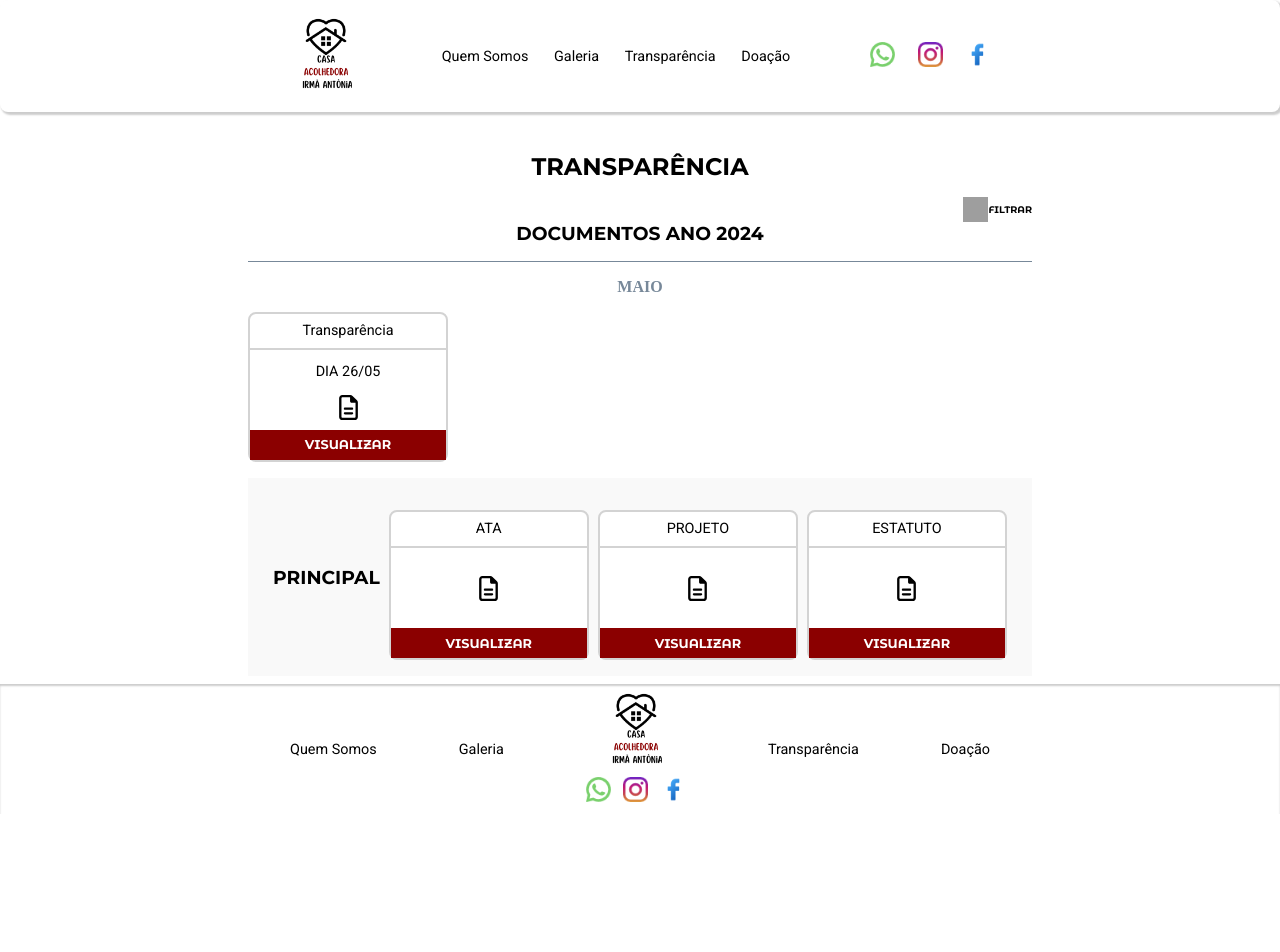
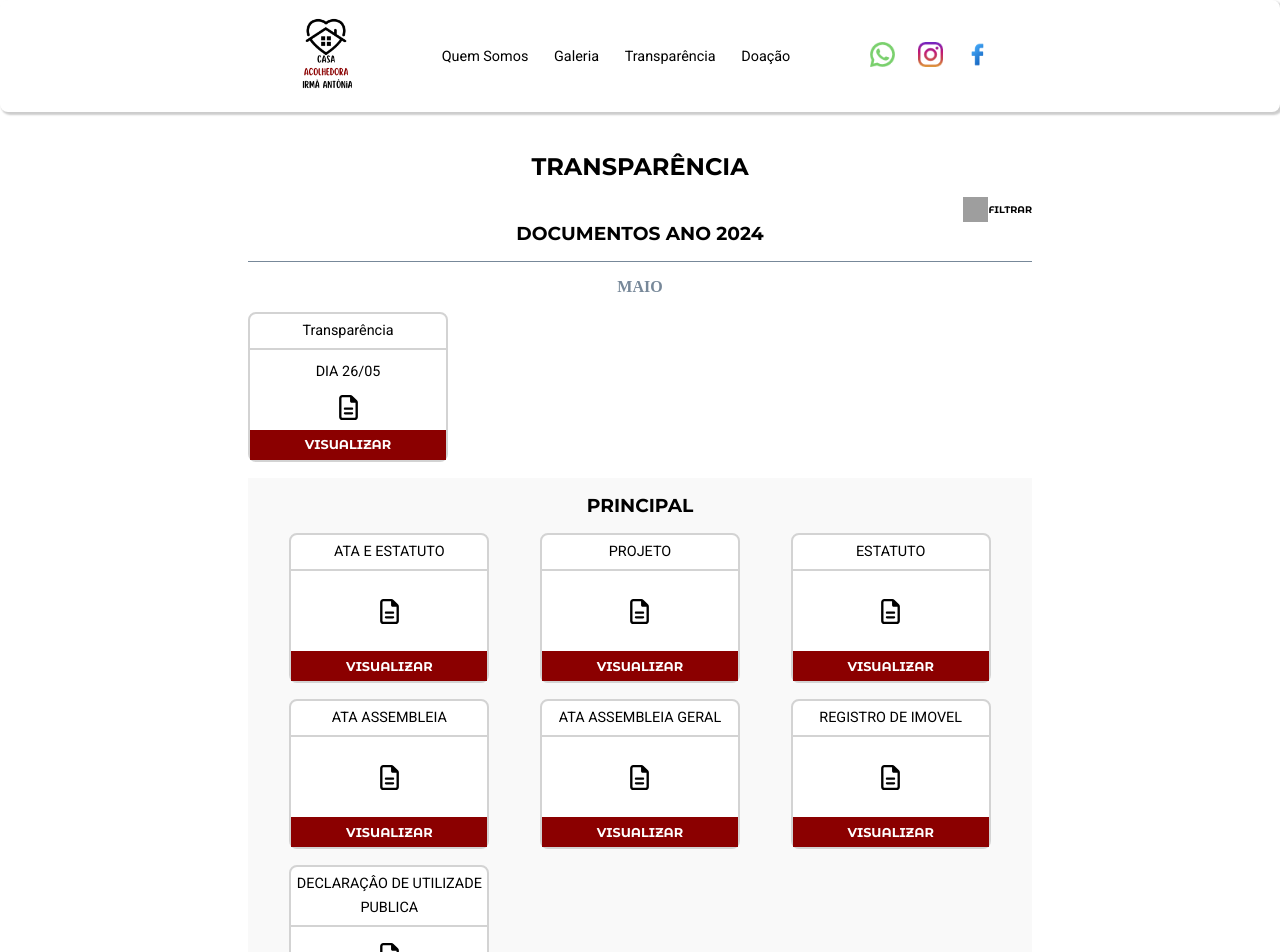
Before and after one commit to MiichaelJose/casa-acolhedoura-irma-antonia, a React (Vite) app: page /transparencia in a window 1280 px wide. Shown: the top 952 px of the page. Before the commit the page ends 814 px from the top, so only its background shows below. Built offline with nearby package versions, Linux system fonts and the light colour scheme; grey boxes are pictures that could not be loaded.

Commit message:
alt home

```diff
--- a/src/components/button/styles.tsx
+++ b/src/components/button/styles.tsx
@@ -10,11 +10,11 @@ export const Link = styled(link)<BotaoProps>`
     display: block;
     background-color: ${(props) => props.backgroundcolor};
     margin-top: 2rem;
-    width: 150px;
     height: 35px;
     line-height: 35px;
     text-decoration: none;
     box-shadow: 2px 2px 2px 2px rgba(0, 0, 0, 0.2);
     border-radius: 0.1rem;
     text-align: center;
+    padding-inline: 1rem;
 `;
--- a/src/pages/donation/styles.tsx
+++ b/src/pages/donation/styles.tsx
@@ -18,6 +18,7 @@ export const Main = styled.div`
         justify-content: space-around;
         margin-top: 2rem;
         background-color: #ffffcc;
+        border-radius: 15px;
 
         img {
             height: 48px;
--- a/src/pages/galery/index.tsx
+++ b/src/pages/galery/index.tsx
@@ -20,8 +20,8 @@ export default function Galery() {
                     <img src={"/galery/g7.jpeg"} alt="" />
                 </div>
 
-                <div className="botoes">
-                    <Button link="/doacao" color={"#98FB98"}>
+                <div className="botoes" style={{ display: "none" }}>
+                    <Button link="/doacao" color={"#b4f6b4"}>
                         FAÇA UMA DOAÇÃO
                     </Button>
                     <Button link="/doacao" color={"#FFFFCC"}>
--- a/src/pages/home/index.tsx
+++ b/src/pages/home/index.tsx
@@ -54,10 +54,10 @@ export default function Inicio() {
                             Casa das crianças
                         </h3>
                         <p>
-                            Organização localizada na cidade de Jaguariúna
-                            dedicada a oferecer atendimento e acolhimento para
-                            homens, mulheres e famílias que se encontram em
-                            situação de vulnerabilidade social ou risco.
+                            Casa das Crianças dedicada a oferecer acolhimento a
+                            mães e filhos em situação de vulnerabilidade social,
+                            proporcionando um ambiente seguro e apoio para
+                            superar desafios e construir um futuro melhor.
                         </p>
                         <span>veja sobre</span>
                     </div>
@@ -70,10 +70,10 @@ export default function Inicio() {
                             centro de Tratamento feminino
                         </h3>
                         <p>
-                            Organização localizada na cidade de Jaguariúna
-                            dedicada a oferecer atendimento e acolhimento para
-                            homens, mulheres e famílias que se encontram em
-                            situação de vulnerabilidade social ou risco.
+                            Centro de Tratamento Feminino dedicado a oferecer
+                            atendimento e acolhimento para mulheres em situação
+                            de rua, enfrentando desafios como dependência
+                            química e problemas psicológicos.
                         </p>
                         <span>veja sobre</span>
                     </div>
@@ -125,12 +125,16 @@ export default function Inicio() {
                                 limpeza.
                             </p>
                         </div>
-                        <Button color={"#ffffcc"} link={"/doacao"}>
+                        <Button color={"#ffffcc"} link={"/quem-somos"}>
                             MAIS DETALHES
                         </Button>
                     </div>
                 </div>
-                <img src={imgDoacao} alt="" />
+                <img
+                    src={imgDoacao}
+                    alt="imagem de doação"
+                    onClick={() => (document.location.href = "/doacao")}
+                />
             </SectionMissaoValores>
         </>
     );
--- a/src/pages/home/styles.tsx
+++ b/src/pages/home/styles.tsx
@@ -200,6 +200,7 @@ export const SectionMissaoValores = styled.section`
     > img {
         margin-top: 2rem;
         width: 100%;
+        cursor: pointer;
     }
 
     @media screen and (min-width: 768px) {
--- a/src/pages/transparency/index.tsx
+++ b/src/pages/transparency/index.tsx
@@ -45,9 +45,10 @@ export default function Transparency() {
                 </section>
                 <div className="main-content">
                     <h3 className="h3_montserrat">PRINCIPAL</h3>
+                    <div className="principal-content">
                         <div className="card">
                             <div>
-                            <p>ATA</p>
+                                <p>ATA E ESTATUTO</p>
                             </div>
 
                             <img src={iconDocument} alt="" className="icon" />
@@ -76,6 +77,47 @@ export default function Transparency() {
                                 <button>VISUALIZAR</button>
                             </a>
                         </div>
+                        <div className="card">
+                            <div>
+                                <p>ATA ASSEMBLEIA</p>
+                            </div>
+                            <img src={iconDocument} alt="" className="icon" />
+
+                            <a href="https://drive.google.com/file/d/1ZlbS29IkgejfFPFycHJh69JqRNZ748BR/view">
+                                <button>VISUALIZAR</button>
+                            </a>
+                        </div>
+                        <div className="card">
+                            <div>
+                                <p>ATA ASSEMBLEIA GERAL</p>
+                            </div>
+                            <img src={iconDocument} alt="" className="icon" />
+
+                            <a href="https://drive.google.com/file/d/1lPjvwgRR6adgnRDvEY4i7ScN8UJtKyVE/view">
+                                <button>VISUALIZAR</button>
+                            </a>
+                        </div>
+                        <div className="card">
+                            <div>
+                                <p>REGISTRO DE IMOVEL</p>
+                            </div>
+                            <img src={iconDocument} alt="" className="icon" />
+
+                            <a href="https://drive.google.com/file/d/1TETaoNT0SYC_uDVRtwVV8FskU2EwoLCE/view">
+                                <button>VISUALIZAR</button>
+                            </a>
+                        </div>
+                        <div className="card">
+                            <div>
+                                <p>DECLARAÇÂO DE UTILIZADE PUBLICA</p>
+                            </div>
+                            <img src={iconDocument} alt="" className="icon" />
+
+                            <a href="https://drive.google.com/file/d/18vu5crszhtaiOF7XBQR90IXgeWlShq5M/view">
+                                <button>VISUALIZAR</button>
+                            </a>
+                        </div>
+                    </div>
                 </div>
             </Main>
             <Footer />
--- a/src/pages/transparency/styles.tsx
+++ b/src/pages/transparency/styles.tsx
@@ -69,6 +69,7 @@ export const Main = styled.main`
         border: 2px solid lightgrey;
         text-align: center;
         border-radius: 0.5rem;
+        justify-self: center;
 
         div {
             width: 100%;
@@ -89,15 +90,22 @@ export const Main = styled.main`
     }
 
     .main-content {
+        width: 100%;
         display: flex;
         flex-direction: column;
         align-items: center;
         justify-content: space-evenly;
-        width: 100%;
         background-color: #f9f9f9;
         border-radius: #f9f9f9;
         padding: 1rem;
         margin-top: 1rem;
+
+        > .principal-content {
+            width: 100%;
+            display: grid;
+            justify-items: center;
+            align-items: center;
+        }
     }
 
     @media screen and (min-width: 768px) {
@@ -105,8 +113,8 @@ export const Main = styled.main`
             grid-template-columns: 1fr 1fr 1fr 1fr;
         }
 
-        .main-content {
-            flex-direction: row;
+        .main-content > .principal-content {
+            grid-template-columns: 1fr 1fr 1fr;
         }
     }
 `;
--- a/src/styles/global.tsx
+++ b/src/styles/global.tsx
@@ -30,7 +30,7 @@ export default createGlobalStyle`
 
     button, .btn {
         font-family: "Montserrat Alternates", sans-serif;
-        font-weight: 700;
+        font-weight: 600;
         border: none;
         text-decoration: none;
         color: black;
```
Also changed, not shown: 1 other file (tests, documents, lock files or other folders). Lines whose indentation alone changed are shown as unchanged.
